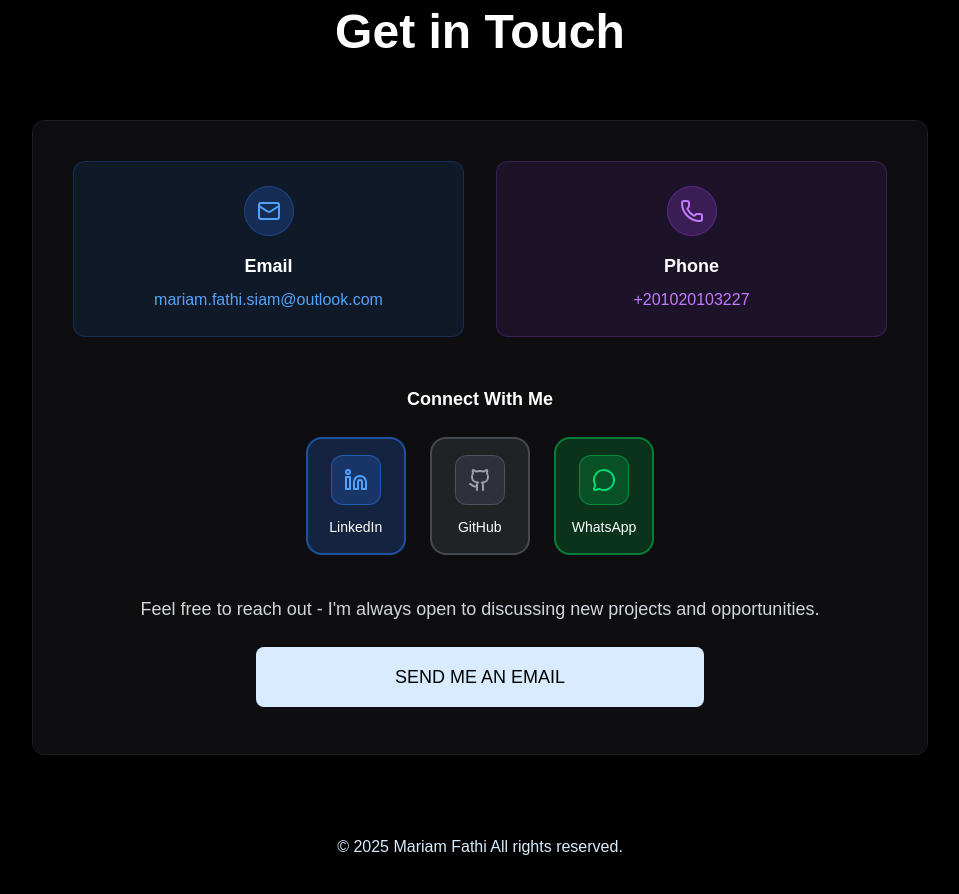
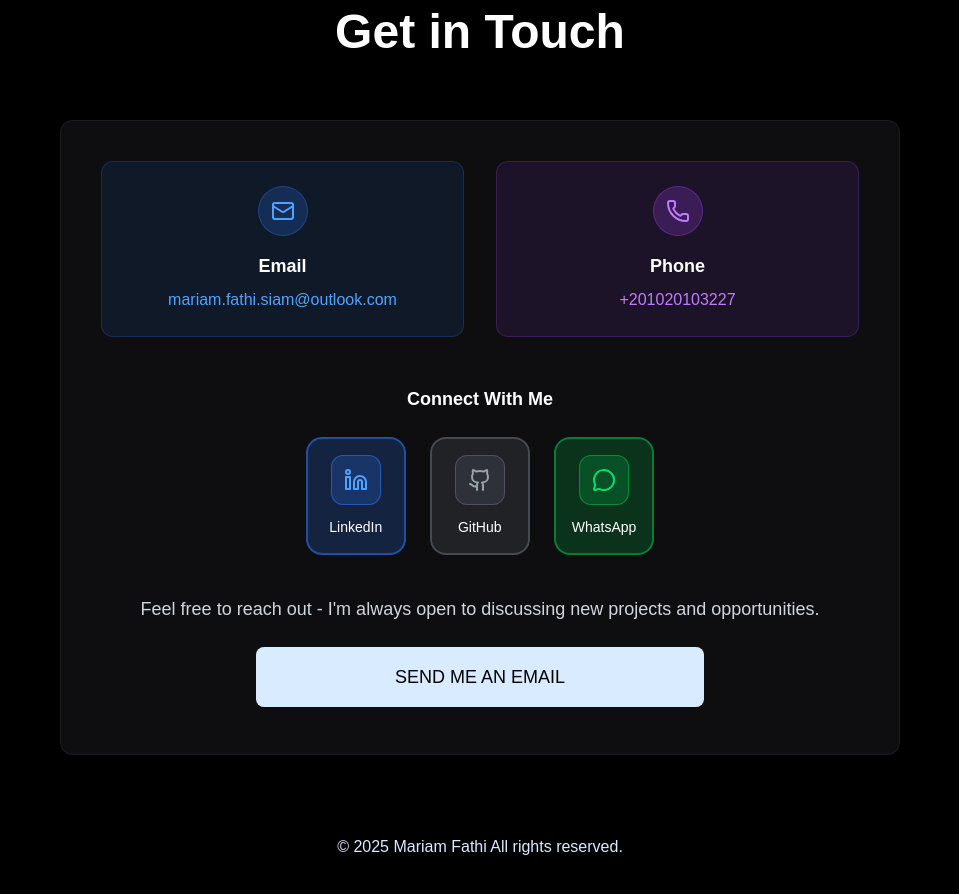
Before and after one commit to Mariam-Fathi/mf-portfolio, a Next.js app: page / in a window 1280 px wide. Shown: the part 5040-5934 px from the top of the page, without its empty margins (160-1119 px from the left). Built offline with nearby package versions, Linux system fonts and the light colour scheme; a web font is replaced by a local one.

Commit message:
update contact section width

```diff
--- a/src/components/Contact.tsx
+++ b/src/components/Contact.tsx
@@ -73,7 +73,7 @@ const Contact = () => {
                     title="Get in Touch"
                     sub="💬 Let's connect and discuss opportunities"
                 />
-                <div className="max-w-4xl mx-auto mt-16">
+                <div className="mx-auto w-3/4 mt-16">
                     <div
                         ref={cardRef}
                         onMouseMove={handleMouseMove}
```
